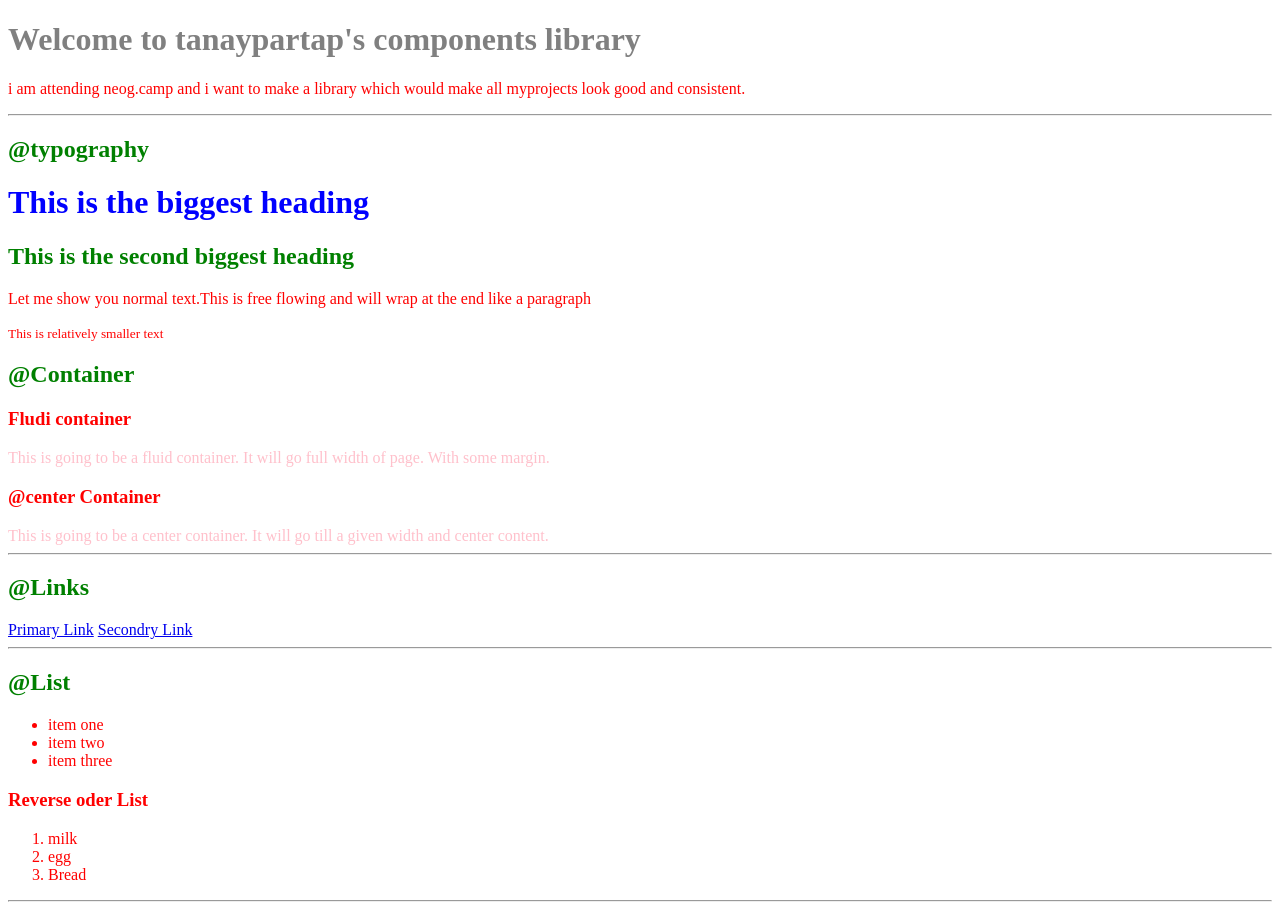
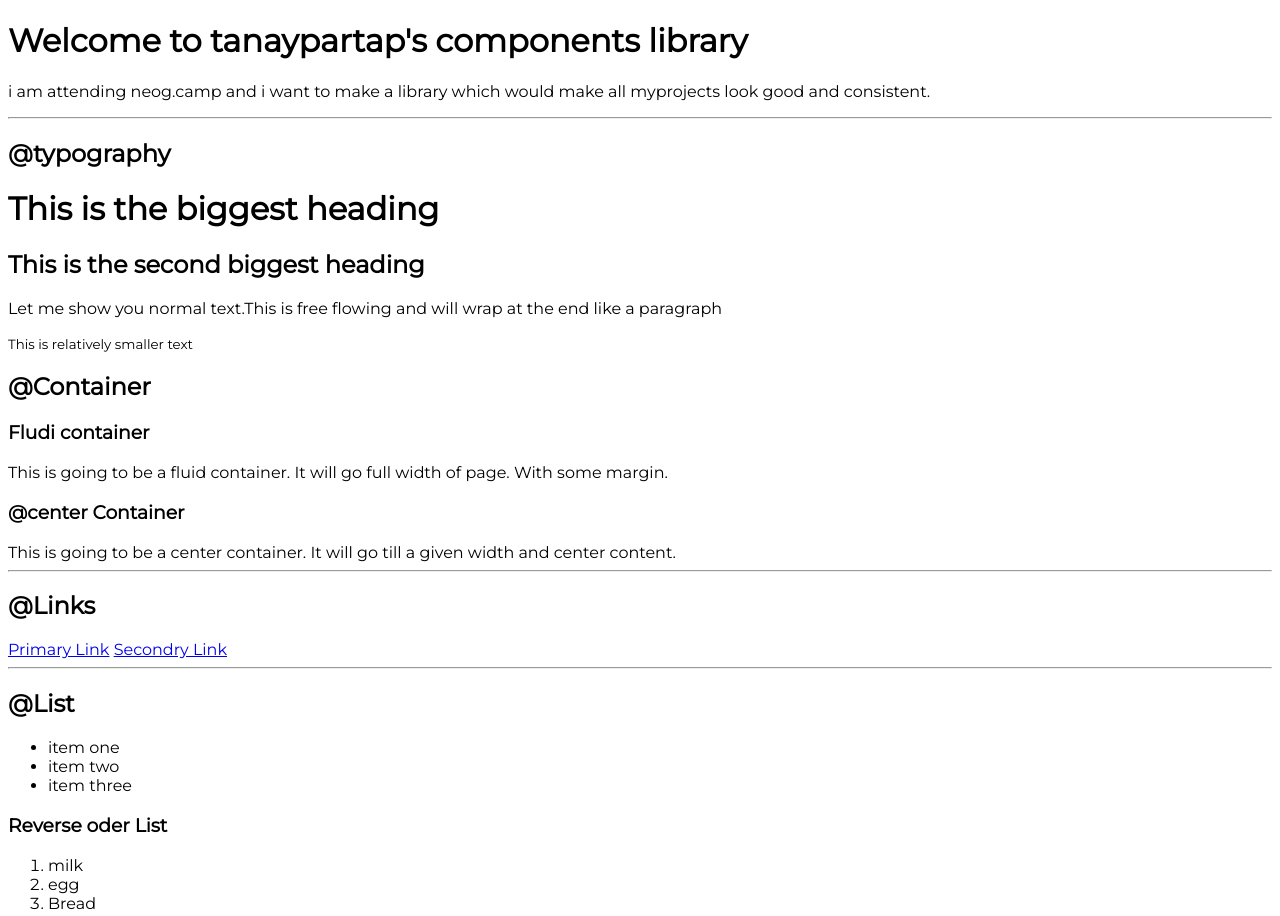
Before and after one commit to mohammadsameer1999/neogcamp-lesson-3-live, a plain HTML site: page index.html in a window 1280 px wide. Shown: the top 916 px of the page. Drawn offline with Linux system fonts and the light colour scheme.

Commit message:
typography

```diff
--- a/index.html
+++ b/index.html
@@ -8,7 +8,7 @@
     <link rel="stylesheet" href="style.css">
 </head>
 <body>
-    <h1 id="lib-header">Welcome to tanaypartap's components library</h1>
+    <h1>Welcome to tanaypartap's components library</h1>
     <p>i am attending neog.camp and i want to make
         a library which would make all myprojects look good
         and consistent.</p>
@@ -21,10 +21,10 @@
         <small>This is relatively smaller text</small>
         <h2>@Container</h2>
         <h3>Fludi container</h3>
-        <div class="para">This is going to be a fluid container. It will go full width of page. With some margin.
+        <div>This is going to be a fluid container. It will go full width of page. With some margin.
         </div>
         <h3>@center Container</h3>
-        <div class="para">This is going to be a center container. It will go till a given width and center content.
+        <div>This is going to be a center container. It will go till a given width and center content.
         </div>
         <hr>
         <h2>@Links</h3>
--- a/style.css
+++ b/style.css
@@ -1,15 +1,4 @@
-body {
-    color: red;
-}
-h1 {
-    color: blue;
-}
-h2 {
-    color: green;
-}
-#lib-header {
-    color: gray;
-}
-.para {
-    color: pink;
-}
+  @import url('https://fonts.googleapis.com/css2?family=Montserrat&display=swap');
+  body {
+    font-family: 'Montserrat', sans-serif;
+  }
```
